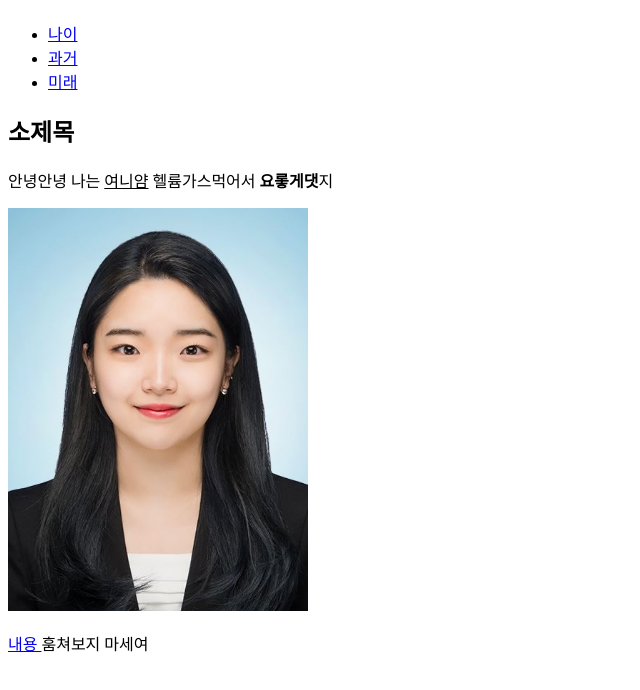
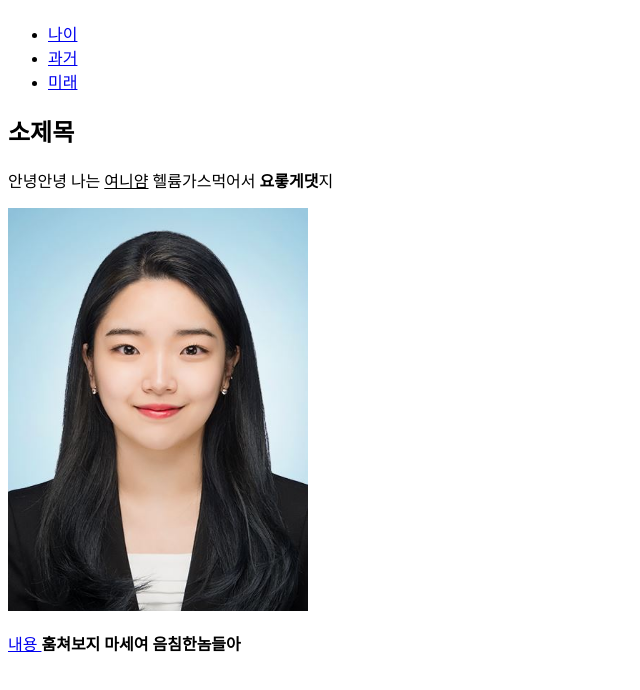
Before and after one commit to hongyeon97/web1, a plain HTML site: page index.html in a window 1280 px wide. Shown: the part 68-758 px from the top of the page, without its empty margins (0-640 px from the left). Drawn offline with Linux system fonts and the light colour scheme.

Commit message:
Update index.html

```diff
--- a/index.html
+++ b/index.html
@@ -19,7 +19,7 @@
     target="_blank" title="머를 적어볼까용">내용
 
 </a>
-훔쳐보지 마세여 </p>
+<strong>훔쳐보지 마세여 음침한놈들아<strong></p>
 
 </body>
 </html>
```
